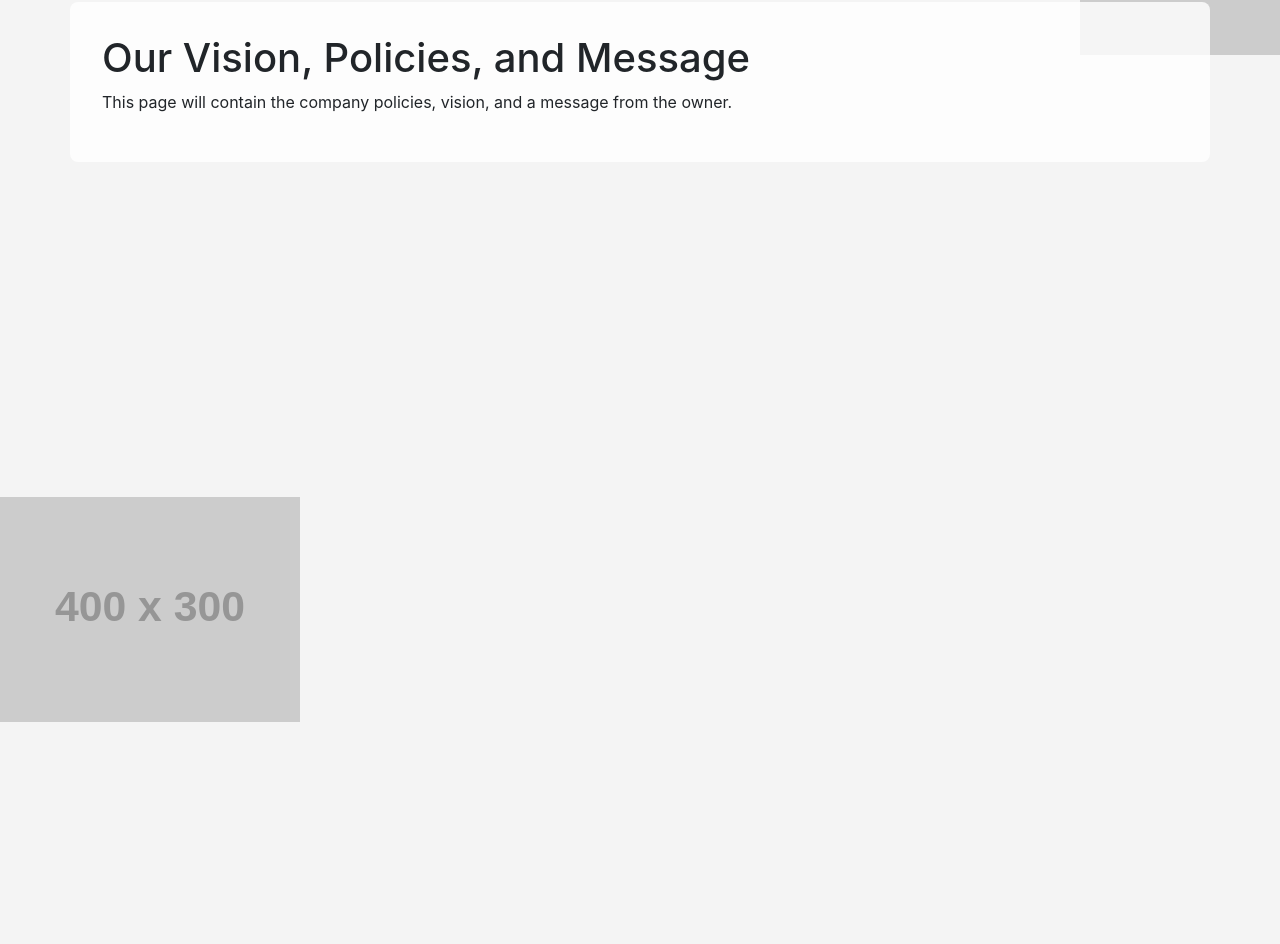
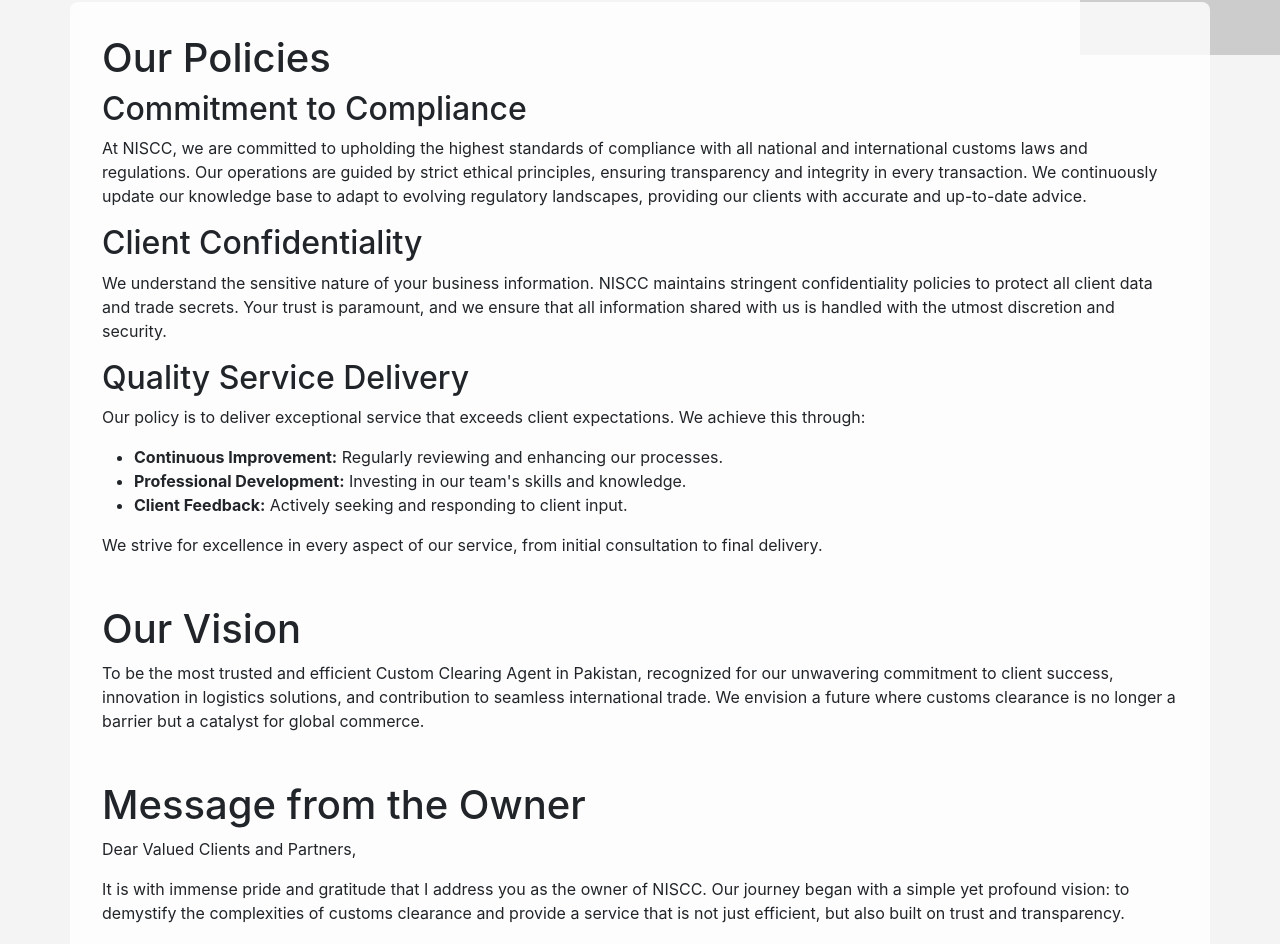
Before and after one commit to ssachwani/NISCC, a React (Create React App) app: page /policies in a window 1280 px wide. Shown: the part 78-1022 px from the top of the page. Before the commit the page ends 800 px from the top, so only its background shows below. Built offline with nearby package versions, Linux system fonts and the light colour scheme.

Commit message:
feat: Implement Markdown-based content management

```diff
--- a/package.json
+++ b/package.json
@@ -16,6 +16,7 @@
     "react": "^19.2.0",
     "react-bootstrap": "^2.10.10",
     "react-dom": "^19.2.0",
+    "react-markdown": "^10.1.0",
     "react-router-dom": "^7.9.5",
     "react-scripts": "5.0.1",
     "typescript": "^4.9.5",
--- /dev/null
+++ b/public/content/owner_message.md
@@ -0,0 +1,14 @@
+# Message from the Owner
+
+Dear Valued Clients and Partners,
+
+It is with immense pride and gratitude that I address you as the owner of NISCC. Our journey began with a simple yet profound vision: to demystify the complexities of customs clearance and provide a service that is not just efficient, but also built on trust and transparency.
+
+In today's dynamic global trade environment, navigating customs regulations can be challenging. Our dedicated team works tirelessly to ensure that your goods move seamlessly across borders, allowing you to focus on your core business. We believe in fostering long-term relationships, understanding your unique needs, and delivering solutions that truly make a difference.
+
+Thank you for placing your trust in NISCC. We look forward to continuing to serve you with the highest standards of professionalism and integrity.
+
+Sincerely,
+
+**[Owner's Name]**
+*Owner, NISCC*
--- /dev/null
+++ b/public/content/policies.md
@@ -0,0 +1,18 @@
+# Our Policies
+
+## Commitment to Compliance
+
+At NISCC, we are committed to upholding the highest standards of compliance with all national and international customs laws and regulations. Our operations are guided by strict ethical principles, ensuring transparency and integrity in every transaction. We continuously update our knowledge base to adapt to evolving regulatory landscapes, providing our clients with accurate and up-to-date advice.
+
+## Client Confidentiality
+
+We understand the sensitive nature of your business information. NISCC maintains stringent confidentiality policies to protect all client data and trade secrets. Your trust is paramount, and we ensure that all information shared with us is handled with the utmost discretion and security.
+
+## Quality Service Delivery
+
+Our policy is to deliver exceptional service that exceeds client expectations. We achieve this through:
+*   **Continuous Improvement:** Regularly reviewing and enhancing our processes.
+*   **Professional Development:** Investing in our team's skills and knowledge.
+*   **Client Feedback:** Actively seeking and responding to client input.
+
+We strive for excellence in every aspect of our service, from initial consultation to final delivery.
--- /dev/null
+++ b/public/content/vision.md
@@ -0,0 +1,3 @@
+# Our Vision
+
+To be the most trusted and efficient Custom Clearing Agent in Pakistan, recognized for our unwavering commitment to client success, innovation in logistics solutions, and contribution to seamless international trade. We envision a future where customs clearance is no longer a barrier but a catalyst for global commerce.
--- a/src/pages/Home.tsx
+++ b/src/pages/Home.tsx
@@ -1,10 +1,42 @@
-import React from 'react';
+import React, { useState, useEffect } from 'react';
+import ReactMarkdown from 'react-markdown';
 
 const Home: React.FC = () => {
+  const [content, setContent] = useState<string>('');
+  const [loading, setLoading] = useState<boolean>(true);
+  const [error, setError] = useState<string | null>(null);
+
+  useEffect(() => {
+    const fetchContent = async () => {
+      try {
+        const response = await fetch('/content/home_introduction.md');
+        if (!response.ok) {
+          throw new Error(`HTTP error! status: ${response.status}`);
+        }
+        const markdownText = await response.text();
+        setContent(markdownText);
+      } catch (err) {
+        setError('Failed to load content.');
+        console.error('Error fetching home_introduction.md:', err);
+      } finally {
+        setLoading(false);
+      }
+    };
+
+    fetchContent();
+  }, []);
+
+  if (loading) {
+    return <div>Loading...</div>;
+  }
+
+  if (error) {
+    return <div className="text-danger">{error}</div>;
+  }
+
   return (
     <div>
-      <h1>Welcome to NISCC</h1>
-      <p>This is the Home page, where the company introduction and profile will go.</p>
+      <ReactMarkdown>{content}</ReactMarkdown>
     </div>
   );
 };
--- a/src/pages/Policies.tsx
+++ b/src/pages/Policies.tsx
@@ -1,10 +1,63 @@
-import React from 'react';
+import React, { useState, useEffect } from 'react';
+import ReactMarkdown from 'react-markdown';
 
 const Policies: React.FC = () => {
+  const [policiesContent, setPoliciesContent] = useState<string>('');
+  const [visionContent, setVisionContent] = useState<string>('');
+  const [ownerMessageContent, setOwnerMessageContent] = useState<string>('');
+  const [loading, setLoading] = useState<boolean>(true);
+  const [error, setError] = useState<string | null>(null);
+
+  useEffect(() => {
+    const fetchAllContent = async () => {
+      try {
+        const [policiesRes, visionRes, ownerMessageRes] = await Promise.all([
+          fetch('/content/policies.md'),
+          fetch('/content/vision.md'),
+          fetch('/content/owner_message.md'),
+        ]);
+
+        if (!policiesRes.ok || !visionRes.ok || !ownerMessageRes.ok) {
+          throw new Error('Failed to fetch one or more content files.');
+        }
+
+        const policiesMd = await policiesRes.text();
+        const visionMd = await visionRes.text();
+        const ownerMessageMd = await ownerMessageRes.text();
+
+        setPoliciesContent(policiesMd);
+        setVisionContent(visionMd);
+        setOwnerMessageContent(ownerMessageMd);
+      } catch (err) {
+        setError('Failed to load policies and vision content.');
+        console.error('Error fetching policies content:', err);
+      } finally {
+        setLoading(false);
+      }
+    };
+
+    fetchAllContent();
+  }, []);
+
+  if (loading) {
+    return <div>Loading...</div>;
+  }
+
+  if (error) {
+    return <div className="text-danger">{error}</div>;
+  }
+
   return (
     <div>
-      <h1>Our Vision, Policies, and Message</h1>
-      <p>This page will contain the company policies, vision, and a message from the owner.</p>
+      <section className="mb-5">
+        <ReactMarkdown>{policiesContent}</ReactMarkdown>
+      </section>
+      <section className="mb-5">
+        <ReactMarkdown>{visionContent}</ReactMarkdown>
+      </section>
+      <section>
+        <ReactMarkdown>{ownerMessageContent}</ReactMarkdown>
+      </section>
     </div>
   );
 };
```
Also changed, not shown: public/content/home_introduction.md (added, +16 -0 lines), 1 other file (tests, documents, lock files or other folders).
